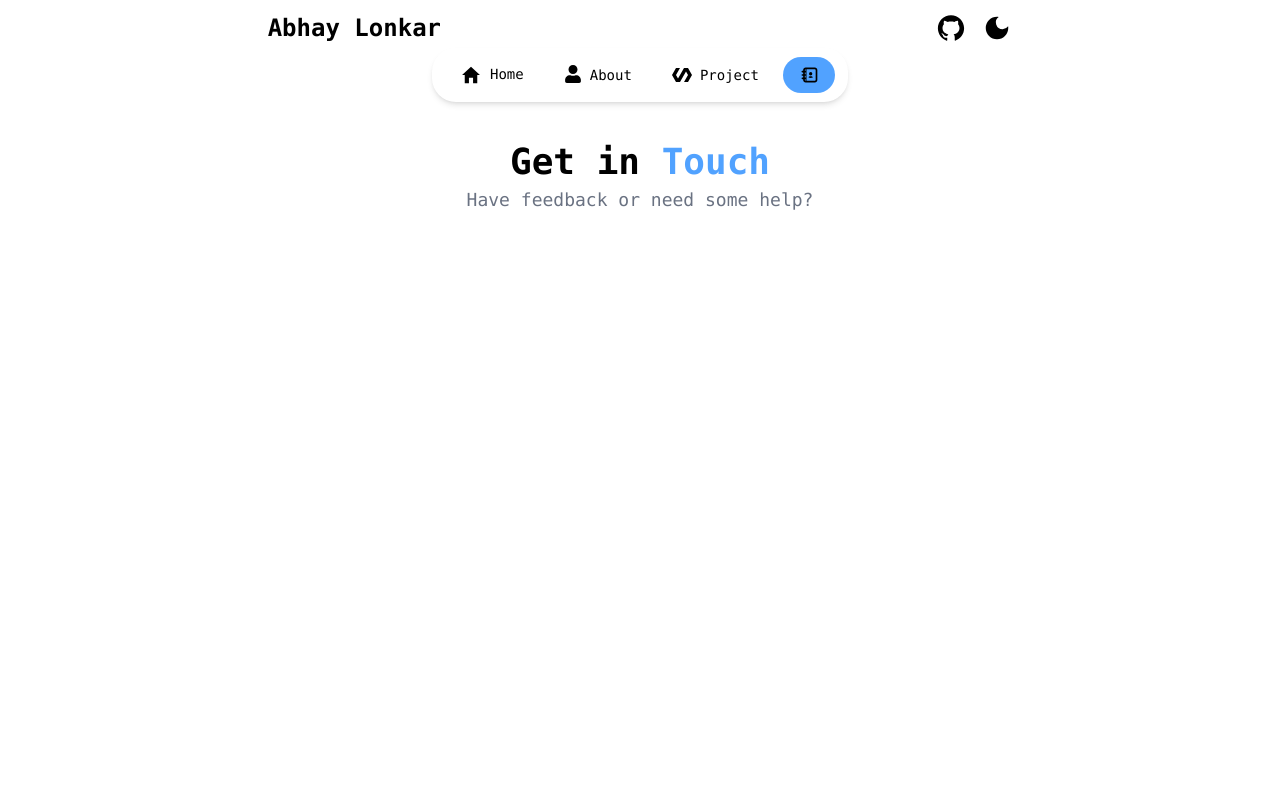
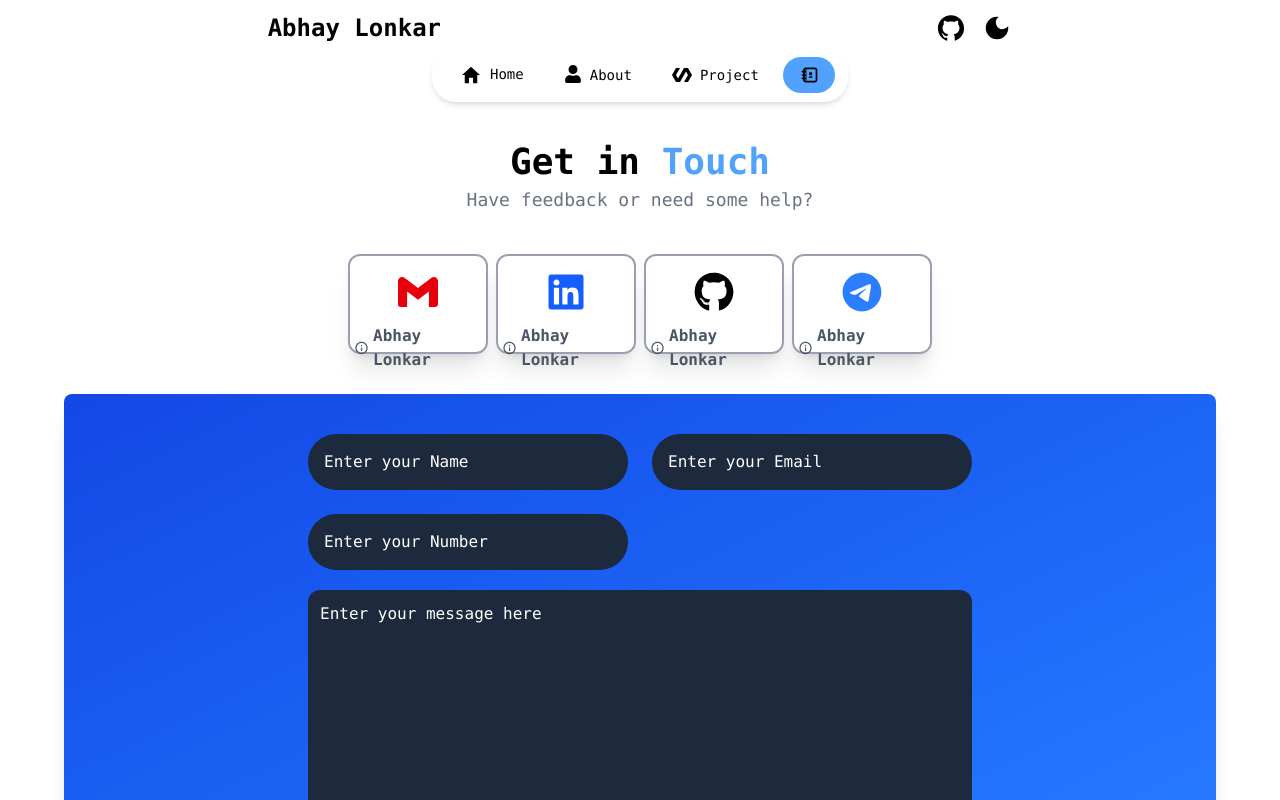
Before and after one commit to AbhayLonkar/portfolio, a React (Vite) app: page / in a window 1280 px wide. Both pictures are taken after a click on the item "Contact". Shown: the top 800 px of the page. Built offline with nearby package versions, Linux system fonts and the light colour scheme.

Commit message:
made changes to contact section

```diff
--- a/components/Contact.jsx
+++ b/components/Contact.jsx
@@ -1,4 +1,9 @@
 import React from 'react'
+import ContactCard from './ContactCard'
+import { FaLinkedin, FaTelegram } from 'react-icons/fa6'
+import { FaGithub } from 'react-icons/fa'
+import { SiGmail } from 'react-icons/si'
+import FeedbackForm from './FeedbackForm'
 
 const Contact = () => {
     return (
@@ -7,7 +12,14 @@ const Contact = () => {
                 Get in <span className='text-blue-400'>Touch</span>
             </h1>
             <h3 className={'text-center text-lg text-gray-500 dark:text-gray-200 '}>Have feedback or need some help?</h3>
+            <div className='grid md:grid-cols-4 grid-cols-2 md:mt-10 mt-20 self-center justify-center gap-2'>
+                <ContactCard icon={<SiGmail size={40} className='text-red-600 ' />} link={"https://www.linkedin.com/in/abhaylonkar"} color={'red'} />
+                <ContactCard icon={<FaLinkedin size={40} className='text-blue-600' />} link={"https://www.linkedin.com/in/abhaylonkar"} color={'blue'} />
+                <ContactCard icon={<FaGithub size={40} className='text-black dark:text-white' />} link={"https://www.linkedin.com/in/abhaylonkar"} color={'red'} />
+                <ContactCard icon={<FaTelegram size={40} className='text-blue-500 ' />} link={"https://www.linkedin.com/in/abhaylonkar"} color={'blue'} />
+            </div>
 
+            <FeedbackForm />
         </section>
     )
 }
--- /dev/null
+++ b/components/ContactCard.jsx
@@ -0,0 +1,18 @@
+import React from 'react'
+import { FaLinkedin } from 'react-icons/fa6'
+import { IoMdInformationCircleOutline } from 'react-icons/io'
+
+const ContactCard = ({ icon, link, color }) => {
+  return (
+    <div className={`border-2 rounded-xl shadow-xl w-35 h-25 flex flex-col items-center justify-between hover:border-${color}-400 hover:shadow-${color}-400 hover:shadow-md cursor-pointer transition-all duration-300 dark:border-gray-500 border-gray-400`} onClick={() => window.open(link, '_blank')}>
+      <div className='flex flex-col items-center justify-center mt-4'>
+        {icon}
+      </div>
+      <a className='font-bold mt-2 flex justify-between items-center gap-1 p-1' href={link} target='_blank'>
+        <IoMdInformationCircleOutline /> Abhay Lonkar
+      </a>
+    </div>
+  )
+}
+
+export default ContactCard
--- /dev/null
+++ b/components/FeedbackForm.jsx
@@ -0,0 +1,24 @@
+import React from 'react'
+import Input from './Input'
+import { BiSend } from 'react-icons/bi'
+
+const FeedbackForm = () => {
+  return (
+    <div className='self-center mt-10  md:p-10 p-5 w-[90%] rounded-lg bg-gradient-to-br from-blue-700 to-blue-500 m-10 shadow-xl items-center justify-center flex'>
+      <form name='form1'>
+        <div className='grid md:grid-cols-2 grid-cols-1 gap-6'>
+          <Input type={'text'} name={'username'} placeholder={'Enter your Name'} />
+          <Input type="email" name='email' placeholder='Enter your Email' />
+          <Input type="phone" name='number' placeholder='Enter your Number' />
+        </div>
+        <textarea name="msg" id="msg" rows={10} placeholder='Enter your message here' className='p-3 w-80 bg-slate-800 mt-5 rounded-xl md:w-full placeholder:text-white text-white outline-0' ></textarea>
+        <button className='flex items-center gap-2 p-3 text-white shadow-2xl  rounded-full bg-gradient-to-r from-cyan-400 to-cyan-600'>
+          <BiSend size={20} />
+          Send Message
+        </button>
+      </form>
+    </div>
+  )
+}
+
+export default FeedbackForm
--- /dev/null
+++ b/components/Input.jsx
@@ -0,0 +1,10 @@
+import React from 'react'
+
+const Input = ({ type, name, placeholder }) => {
+  return (
+    <input type={type} name={name} placeholder={placeholder} required
+      className='rounded-full p-4 bg-slate-800 text-white placeholder:text-white w-80 outline-0' />
+  )
+}
+
+export default Input
```
